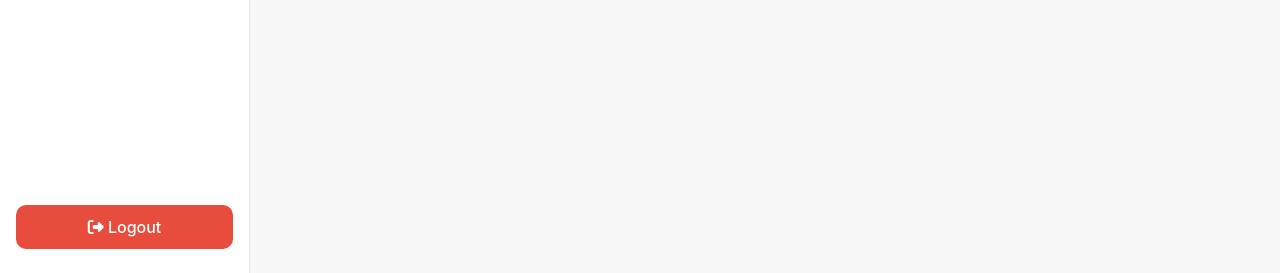
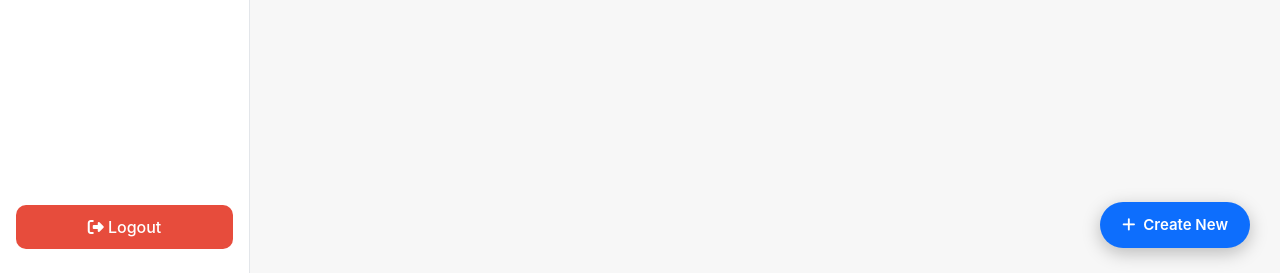
Before and after one commit to engrrasel/smartcard, a Django app: page /profile_and_card/ in a window 1280 px wide. Shown: the part 527-800 px from the top of the page. Run offline with Django 5.2, Linux system fonts and the light colour scheme; the visitor is signed in with stand-in values (Sample User, id 1); data comes from the database, SQL or seed files in the repository; some libraries are stand-ins or nearby versions.

Commit message:
create new button added

```diff
--- a/app_accounts/static/accounts/profile_&_card.css
+++ b/app_accounts/static/accounts/profile_&_card.css
@@ -178,9 +178,27 @@ input:checked + .slider:before {
 /* ================================
    FLOATING BUTTON
 ================================ */
-.floating-btn {
+
+.floating-create-btn {
     position: fixed;
     bottom: 25px;
     right: 30px;
-    z-index: 1000;
+    background: #0d6efd;
+    color: #fff;
+    border-radius: 50px;
+    padding: 12px 22px;
+    font-size: 15px;
+    font-weight: 600;
+    display: flex;
+    align-items: center;
+    gap: 8px;
+    box-shadow: 0 5px 18px rgba(0,0,0,0.25);
+    z-index: 2000;
+    transition: 0.25s ease;
+    text-decoration: none;
 }
+
+.floating-create-btn:hover {
+    background: #0056d6;
+    transform: translateY(-3px);
+}
--- a/app_accounts/templates/accounts/profile_&_card.html
+++ b/app_accounts/templates/accounts/profile_&_card.html
@@ -142,6 +142,13 @@
 
 </div>
 
+<!-- Floating Create Button at Bottom (Centered) -->
+<a href="{% url 'app_accounts:create_profile' %}" class="floating-create-btn">
+    <i class="fa-solid fa-plus"></i> Create New
+</a>
+
+
+
 <script src="{% static 'accounts/profile_&_card.js' %}"></script>
 
 {% endblock %}
```
